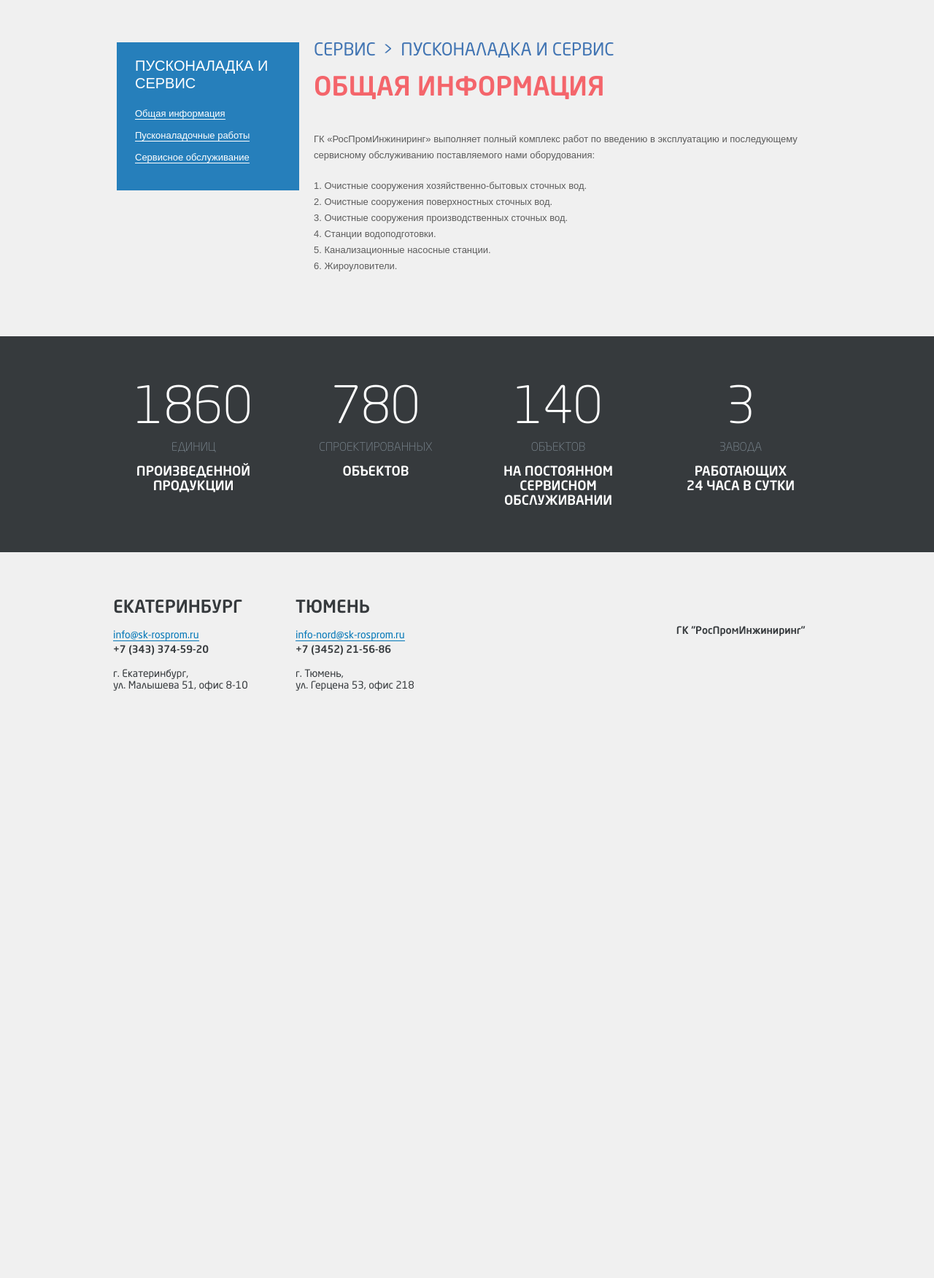
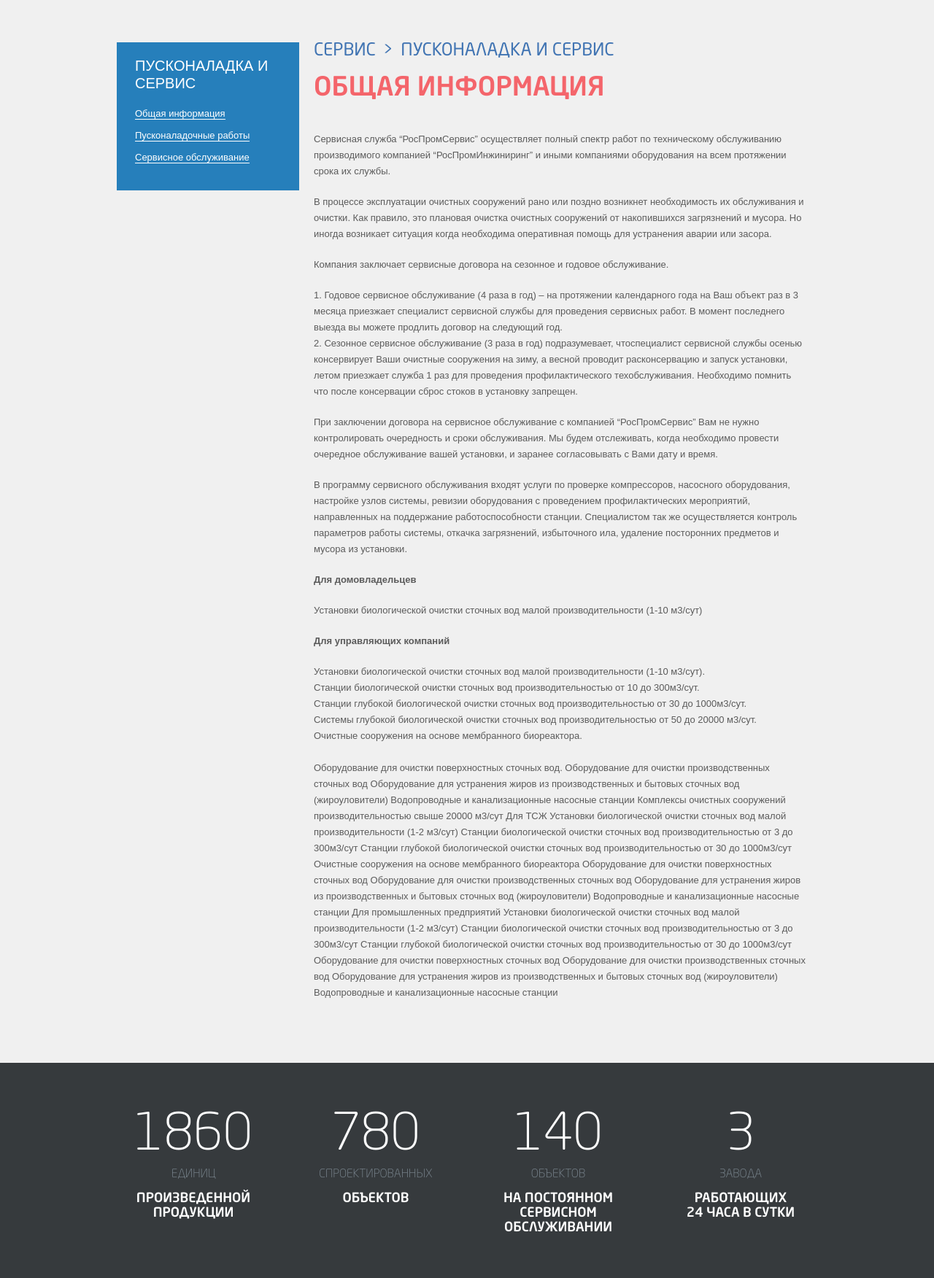
Before and after one commit to stellunger/rpi, a CodeIgniter app: page /service/service/base in a window 1280 px wide. Shown: the part 172-1924 px from the top of the page at 73% size. Before the commit the page ends 1119 px from the top, so only its background shows below. Run offline with CodeIgniter, Linux system fonts and the light colour scheme; some web fonts are replaced.

Commit message:
in workkkk

```diff
--- a/html/application/views/projects/main-page.php
+++ b/html/application/views/projects/main-page.php
@@ -29,7 +29,7 @@
 					<img src="<?php echo base_url(); ?>images/ffs/project-works.png" alt="Проектные работы">
 					<h1>Проектные работы</h1>
 					<a href="<?php echo base_url(); ?>projects/works/base">Общая информация</a><br>
-					<a href="<?php echo base_url(); ?>projects/works/docs">Проектно-сметная документация</a><br>
+					<a href="<?php echo base_url(); ?>projects/works/documentation">Проектно-сметная документация</a><br>
 					<a href="<?php echo base_url(); ?>projects/works/expertise">Сопровождение экспертизы</a><br>
 					<a href="<?php echo base_url(); ?>projects/works/nadzor">Авторский надзор</a>
 				</div>
--- a/html/application/views/service/service/base.php
+++ b/html/application/views/service/service/base.php
@@ -3,15 +3,69 @@
 					<h1>Общая информация</h1>
 					<div class="clear"></div>
 
-					<p>ГК «РосПромИнжиниринг» выполняет полный комплекс работ по введению в эксплуатацию и последующему
-					сервисному обслуживанию поставляемого нами оборудования:</p>
+					<p>Сервисная служба “РосПромСервис” осуществляет полный спектр работ по техническому обслуживанию
+					производимого компанией “РосПромИнжиниринг” и иными компаниями оборудования на всем протяжении срока
+					их службы.</p>
 
-					<p>1. Очистные сооружения хозяйственно-бытовых сточных вод.<br>
-					2. Очистные сооружения поверхностных сточных вод.<br>
-					3. Очистные сооружения производственных сточных вод.<br>
-					4. Станции водоподготовки.<br>
-					5. Канализационные насосные станции.<br>
-					6. Жироуловители.</p>
+					<p>В процессе эксплуатации очистных сооружений рано или поздно возникнет необходимость их обслуживания
+					и очистки. Как правило, это плановая очистка очистных сооружений от накопившихся загрязнений и мусора.
+					Но иногда возникает ситуация когда необходима оперативная помощь для устранения аварии или засора.</p>
+
+					<p>Компания заключает сервисные договора на сезонное и годовое обслуживание.</p>
+
+					<p>1. Годовое сервисное обслуживание (4 раза в год) – на протяжении календарного года на Ваш объект
+					раз в 3 месяца приезжает специалист сервисной службы для проведения сервисных работ. В момент последнего
+					выезда вы можете продлить договор на следующий год.<br>
+					2. Сезонное сервисное обслуживание (3 раза в год) подразумевает, чтоспециалист сервисной службы осенью
+					консервирует Ваши очистные сооружения на зиму, а весной проводит расконсервацию и запуск установки,
+					летом приезжает служба 1 раз для проведения профилактического техобслуживания. Необходимо помнить что
+					после консервации сброс стоков в установку запрещен.</p>
+
+					<p>При заключении договора на сервисное обслуживание с компанией “РосПромСервис” Вам не нужно контролировать
+					очередность и сроки обслуживания. Мы будем отслеживать, когда необходимо провести очередное обслуживание
+					вашей установки, и заранее согласовывать с Вами дату и время.</p>
+
+					<p>В программу сервисного обслуживания входят услуги по проверке компрессоров, насосного оборудования,
+					настройке узлов системы, ревизии оборудования  с проведением профилактических мероприятий, направленных
+					на поддержание работоспособности станции. Специалистом так же осуществляется контроль параметров работы
+					системы, откачка загрязнений, избыточного ила, удаление посторонних предметов и мусора из установки.</p>
+
+					<p><b>Для домовладельцев</b></p>
+
+					<p>Установки биологической очистки сточных вод малой производительности (1-10 м3/сут)</p>
+
+					<p><b>Для управляющих компаний</b></p>
+
+					<p>Установки биологической очистки сточных вод малой производительности (1-10 м3/сут).<br>
+					Станции биологической очистки сточных вод производительностью от 10 до 300м3/сут.<br>
+					Станции глубокой биологической очистки сточных вод производительностью от 30 до 1000м3/сут.<br>
+					Системы глубокой биологической очистки сточных вод производительностью от 50 до 20000 м3/сут.<br>
+					Очистные сооружения на основе мембранного биореактора.<br>
+					<br>Оборудование для очистки поверхностных сточных вод.
+Оборудование для очистки производственных сточных вод
+Оборудование для устранения жиров из производственных и бытовых сточных вод (жироуловители)
+Водопроводные и канализационные насосные станции
+Комплексы очистных сооружений производительностью свыше 20000 м3/сут
+
+Для ТСЖ
+
+Установки биологической очистки сточных вод малой производительности (1-2 м3/сут)
+Станции биологической очистки сточных вод производительностью от 3 до 300м3/сут
+Станции глубокой биологической очистки сточных вод производительностью от 30 до 1000м3/сут
+Очистные сооружения на основе мембранного биореактора
+Оборудование для очистки поверхностных сточных вод
+Оборудование для очистки производственных сточных вод
+Оборудование для устранения жиров из производственных и бытовых сточных вод (жироуловители)
+Водопроводные и канализационные насосные станции
+
+Для промышленных предприятий
+Установки биологической очистки сточных вод малой производительности (1-2 м3/сут)
+Станции биологической очистки сточных вод производительностью от 3 до 300м3/сут
+Станции глубокой биологической очистки сточных вод производительностью от 30 до 1000м3/сут
+Оборудование для очистки поверхностных сточных вод
+Оборудование для очистки производственных сточных вод
+Оборудование для устранения жиров из производственных и бытовых сточных вод (жироуловители)
+Водопроводные и канализационные насосные станции
 
 				</div>
 				<div class="clear"></div>
```
Also changed, not shown: html/application/views/main-page.php (+6 -1 lines), html/images/ffs/circles.png (added).
